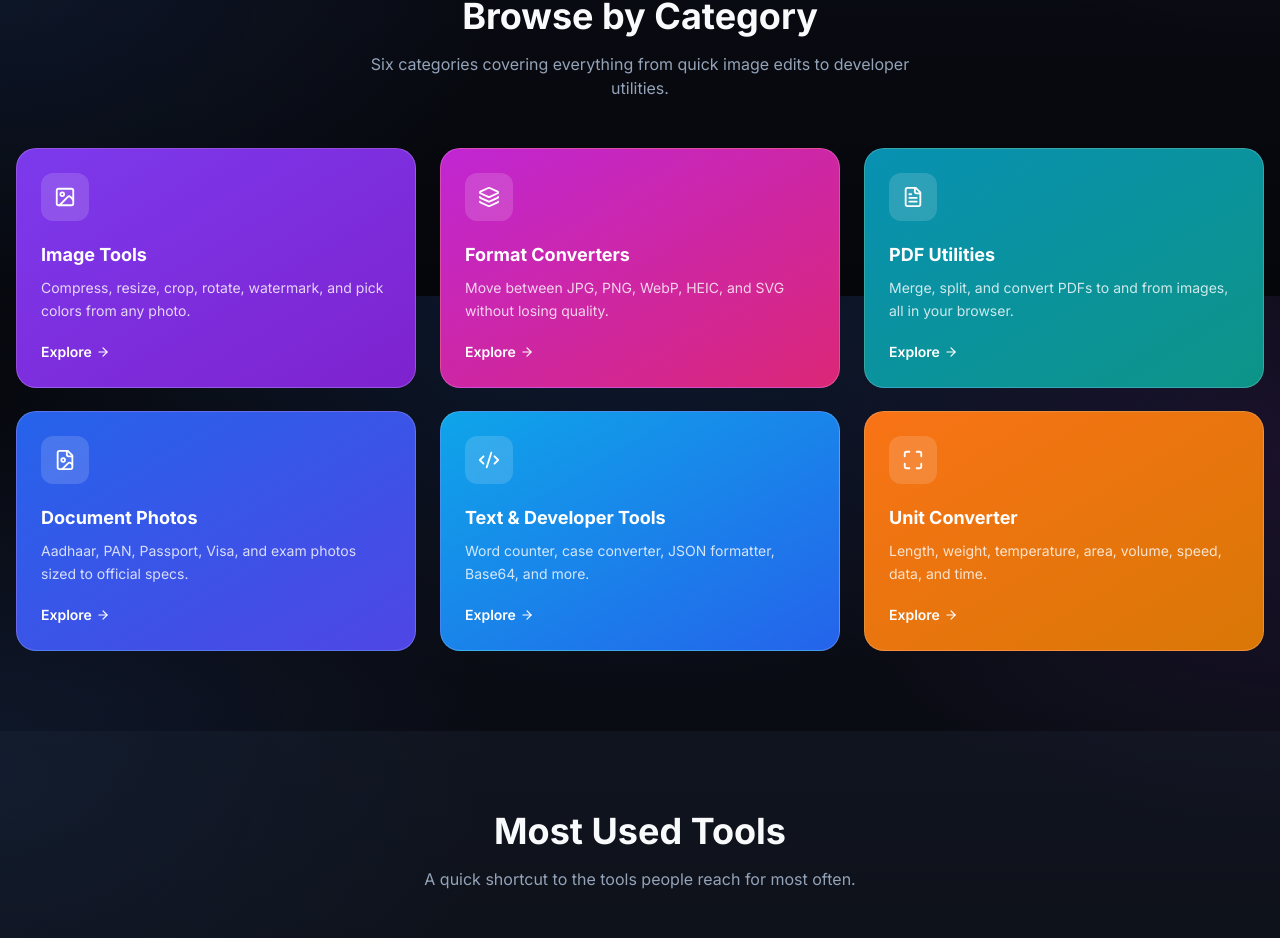
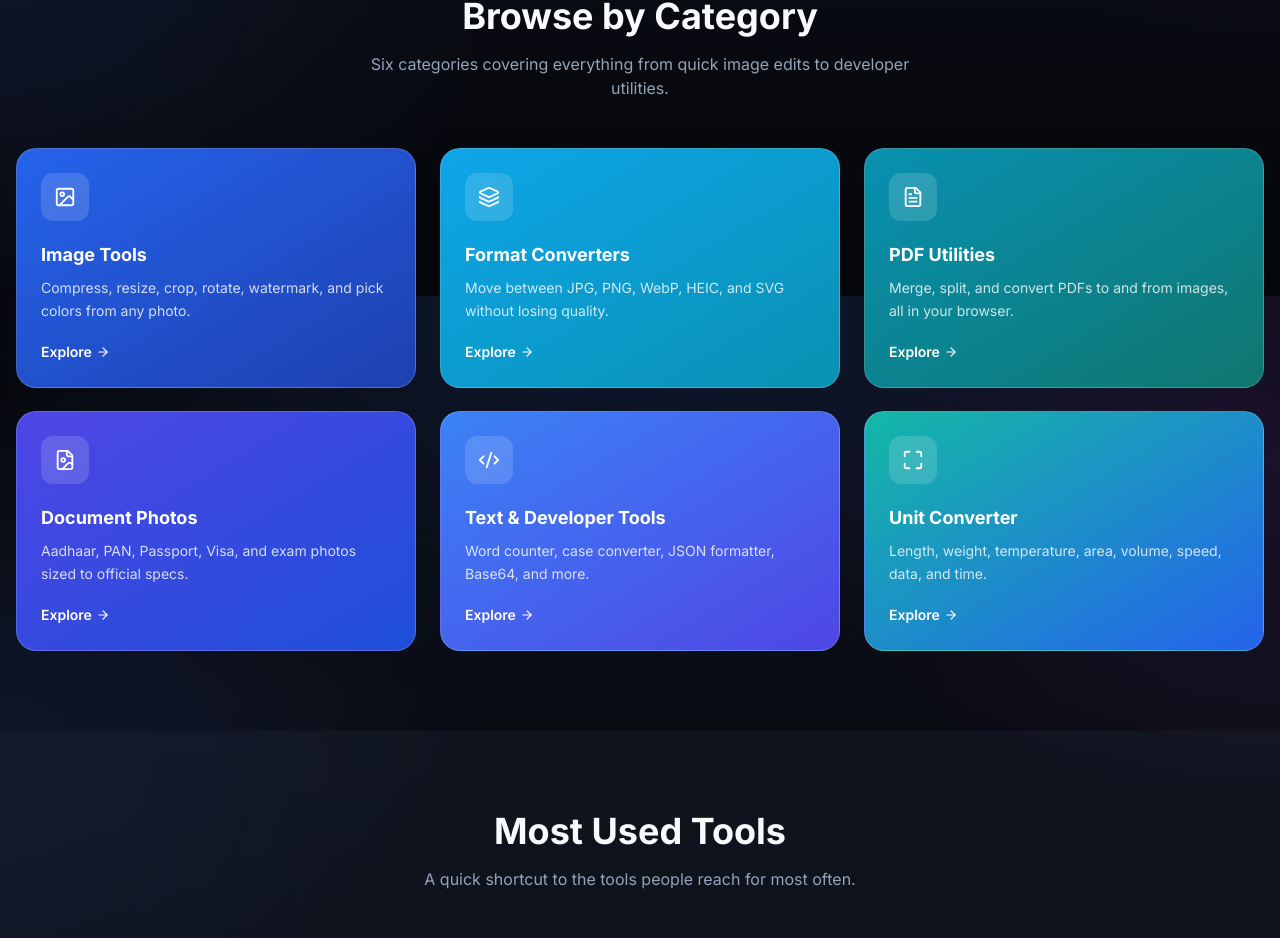
Before and after one commit to surajkumar122024-star/ok01, a Next.js app: page / in a window 1280 px wide. Shown: the part 1304-2242 px from the top of the page. Built offline with nearby package versions, Linux system fonts and the light colour scheme.

Commit message:
fix: use brand-consistent blue/cyan/teal gradients for homepage category cards
Replaced off-brand violet/purple, fuchsia/pink, and orange/amber
gradients with a cohesive blue-cyan-teal palette matching the site's
primary and secondary brand colors.

```diff
--- a/src/app/page.tsx
+++ b/src/app/page.tsx
@@ -47,42 +47,42 @@ const categories = [
     description: 'Compress, resize, crop, rotate, watermark, and pick colors from any photo.',
     icon: ImageIcon,
     href: '/tools#image-tools',
-    gradient: 'from-violet-600 to-purple-700',
+    gradient: 'from-blue-600 to-blue-800',
   },
   {
     name: 'Format Converters',
     description: 'Move between JPG, PNG, WebP, HEIC, and SVG without losing quality.',
     icon: Layers,
     href: '/tools#format-converters',
-    gradient: 'from-fuchsia-600 to-pink-600',
+    gradient: 'from-sky-500 to-cyan-600',
   },
   {
     name: 'PDF Utilities',
     description: 'Merge, split, and convert PDFs to and from images, all in your browser.',
     icon: FileText,
     href: '/tools#pdf-utilities',
-    gradient: 'from-cyan-600 to-teal-600',
+    gradient: 'from-cyan-600 to-teal-700',
   },
   {
     name: 'Document Photos',
     description: 'Aadhaar, PAN, Passport, Visa, and exam photos sized to official specs.',
     icon: FileImage,
     href: '/tools#document-photos',
-    gradient: 'from-blue-600 to-indigo-600',
+    gradient: 'from-indigo-600 to-blue-700',
   },
   {
     name: 'Text & Developer Tools',
     description: 'Word counter, case converter, JSON formatter, Base64, and more.',
     icon: Code2,
     href: '/tools#text-dev-tools',
-    gradient: 'from-sky-500 to-blue-600',
+    gradient: 'from-blue-500 to-indigo-600',
   },
   {
     name: 'Unit Converter',
     description: 'Length, weight, temperature, area, volume, speed, data, and time.',
     icon: Maximize,
     href: '/tools/unit-converter',
-    gradient: 'from-orange-500 to-amber-600',
+    gradient: 'from-teal-500 to-blue-600',
   },
 ];
 
```
